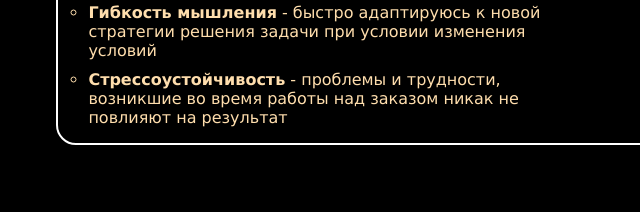
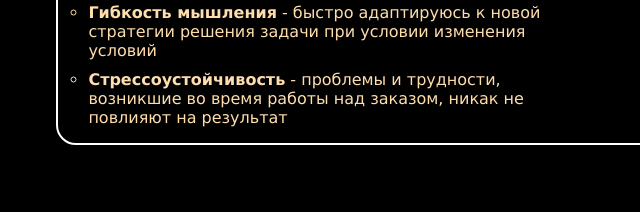
Before and after one commit to EgorVinid/portfolio, a plain HTML site: page index.html in a window 1280 px wide. Shown: the part 1354-1566 px from the top of the page, 78-718 px from the left. Drawn offline with Linux system fonts and the light colour scheme.

Commit message:
Add files via upload

```diff
--- a/index.html
+++ b/index.html
@@ -54,7 +54,7 @@
 						<li class="soft"><strong>Креативное мышление</strong> - смотрю на задачу с разных ракурсов, чтобы найти оптимальное решение</li>
 						<li class="soft"><strong>Коммуникабельность</strong> - легко нахожу общий язык с людьми</li>
 						<li class="soft"><strong>Гибкость мышления</strong> - быстро адаптируюсь к новой стратегии решения задачи при условии изменения условий</li>
-						<li class="soft"><strong>Стрессоустойчивость</strong> - проблемы и трудности, возникшие во время работы над заказом никак не повлияют на результат</li>
+						<li class="soft"><strong>Стрессоустойчивость</strong> - проблемы и трудности, возникшие во время работы над заказом, никак не повлияют на результат</li>
 					</ul>
 				</div>
 			</div>
```
